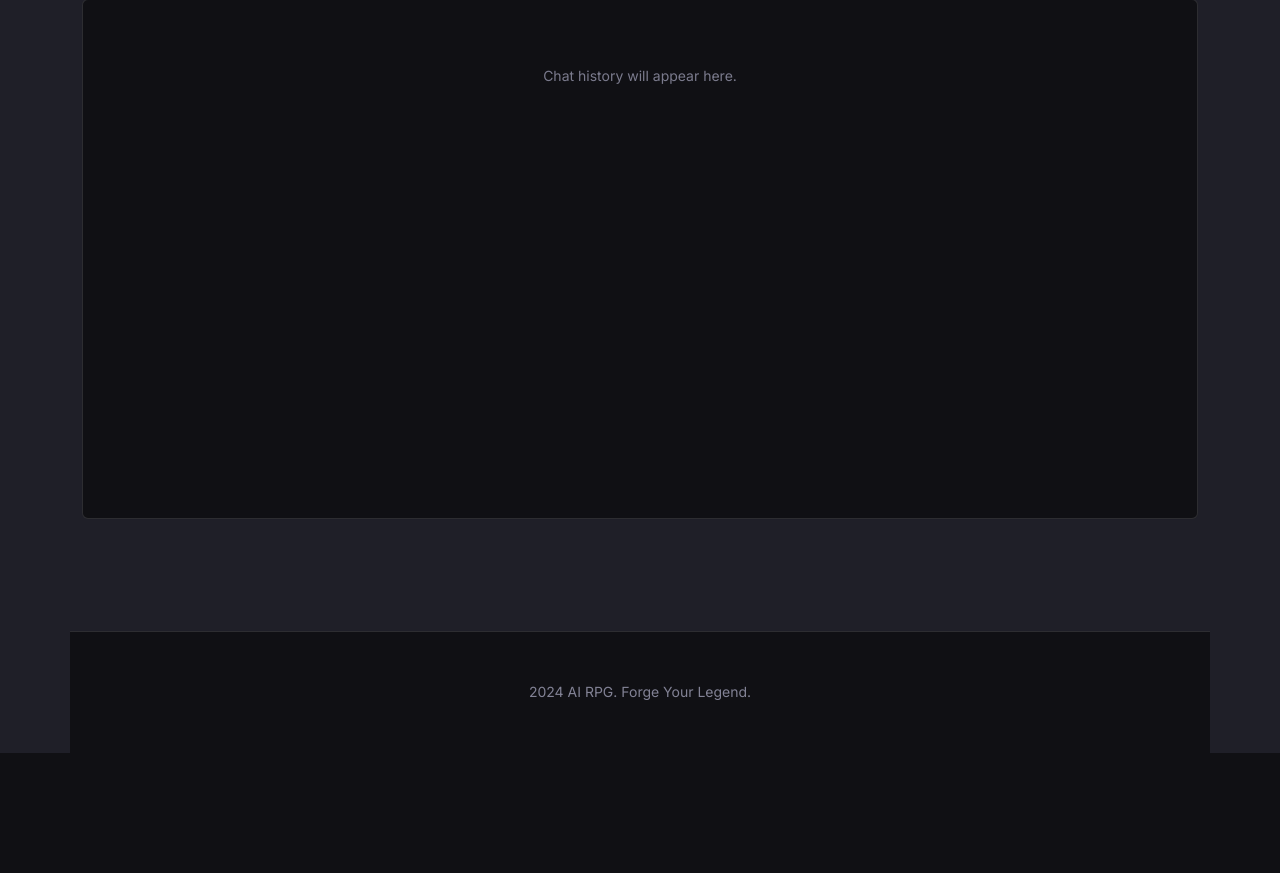
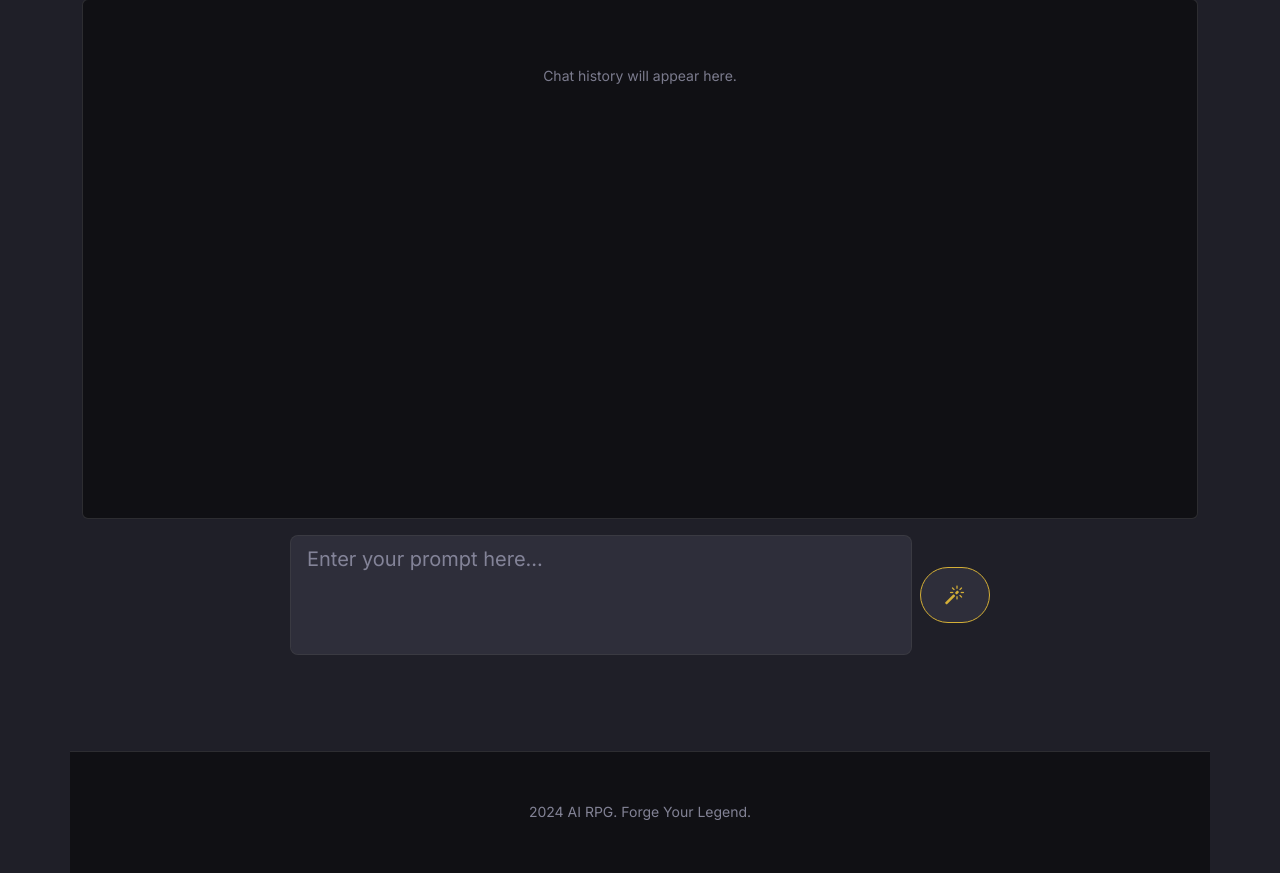
Before and after one commit to gabriel-hurtado/ai_rpg, a FastAPI app: template templates/index.html in a window 1280 px wide. Shown: the part 2229-3102 px from the top of the page. Before the commit the page ends 2982 px from the top, so only its background shows below. Run offline with FastAPI, Linux system fonts and the light colour scheme; the template is opened without the code that fills it, so the values that code supplies are empty; parts of the project's set-up code (start-up, migrations or seed data) failed here and were passed over; some libraries are stand-ins or nearby versions.

Commit message:
Bug fix chat UI

```diff
--- a/static/chat.js
+++ b/static/chat.js
@@ -193,6 +193,7 @@ async function streamAIResponse(formElement, chatDisplay) {
     // Get user input before sending
     const promptInput = formElement.querySelector('textarea[name="prompt"]');
     const userMessage = promptInput ? promptInput.value : '';
+
     if (userMessage.trim()) {
         // Format and append user message to chat
         const userDiv = document.createElement('div');
@@ -209,11 +210,6 @@ async function streamAIResponse(formElement, chatDisplay) {
     let markdownContentDiv = aiMessageDiv.querySelector('.markdown-content');
     chatDisplay.appendChild(aiMessageDiv);
     scrollToBottom();
-
-    if (promptInput) {
-        promptInput.value = '';
-        promptInput.blur(); // Optionally remove focus for better UX
-    }
 
     const formData = new FormData(formElement);
     // Get the current access token from auth.js utility
@@ -254,6 +250,12 @@ async function streamAIResponse(formElement, chatDisplay) {
     }
     // Remove spinner if still present
     if (firstChunk) markdownContentDiv.innerHTML = '<span class="text-danger">No AI response received.</span>';
+
+    // Clear and blur the input after the fetch completes
+    if (promptInput) {
+        promptInput.value = '';
+        promptInput.blur(); // Optionally remove focus for better UX
+    }
 }
 
 // --- Patch form submit to use streaming ---
--- a/templates/index.html
+++ b/templates/index.html
@@ -122,11 +122,11 @@
                  <form id="ai-generation-form"
                        class="ai-tool-form mx-auto"
                        action="/api/v1/chat/message" method="post"
-                       style="max-width: 700px; display: none;">
+                       style="max-width: 700px; display: block;">
                       <div class="d-flex align-items-center">
                           <label for="ai-prompt-input" class="form-label visually-hidden">AI Prompt</label>
-                          <textarea class="form-control form-control-lg bg-light me-2" id="ai-prompt-input" name="prompt" rows="1" style="resize: none; height: auto;" placeholder="Enter your prompt here..." required disabled></textarea>
-                          <button type="submit" id="ai-generate-button" class="btn btn-lg custom-btn custom-btn-secondary flex-shrink-0" disabled>
+                          <textarea class="form-control form-control-lg bg-light me-2" id="ai-prompt-input" name="prompt" rows="1" style="resize: none; height: auto;" placeholder="Enter your prompt here..." required></textarea>
+                          <button type="submit" id="ai-generate-button" class="btn btn-lg custom-btn custom-btn-secondary flex-shrink-0">
                               <i class="bi bi-magic"></i>
                           </button>
                           <div id="ai-loading-indicator" class="spinner-border spinner-border-sm ms-2" role="status" style="display:none;">
```
